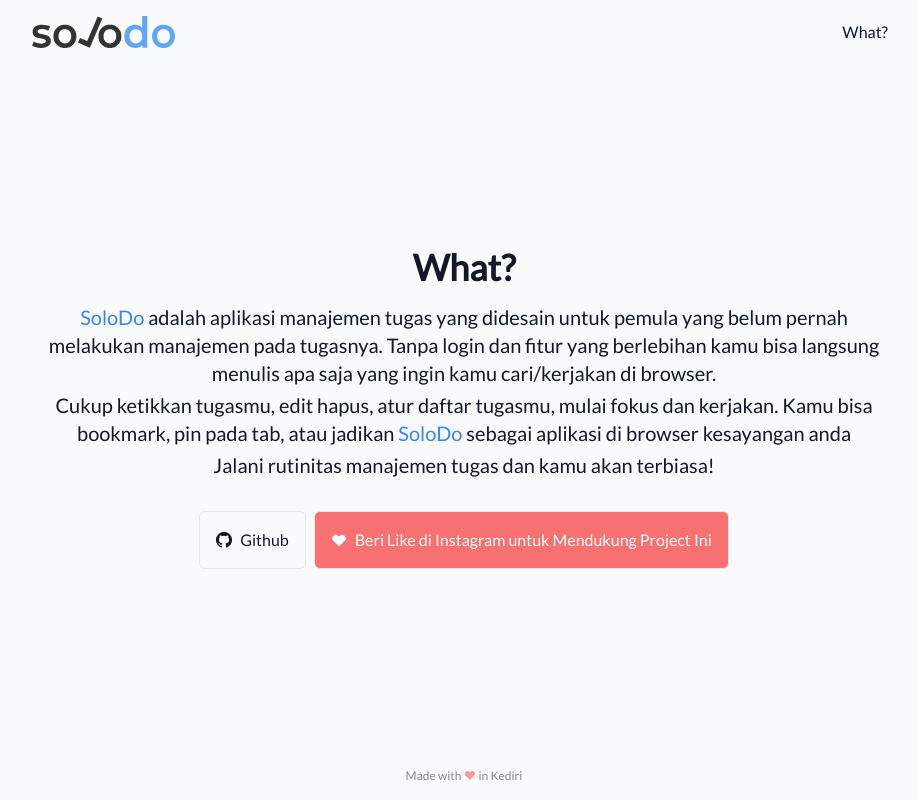
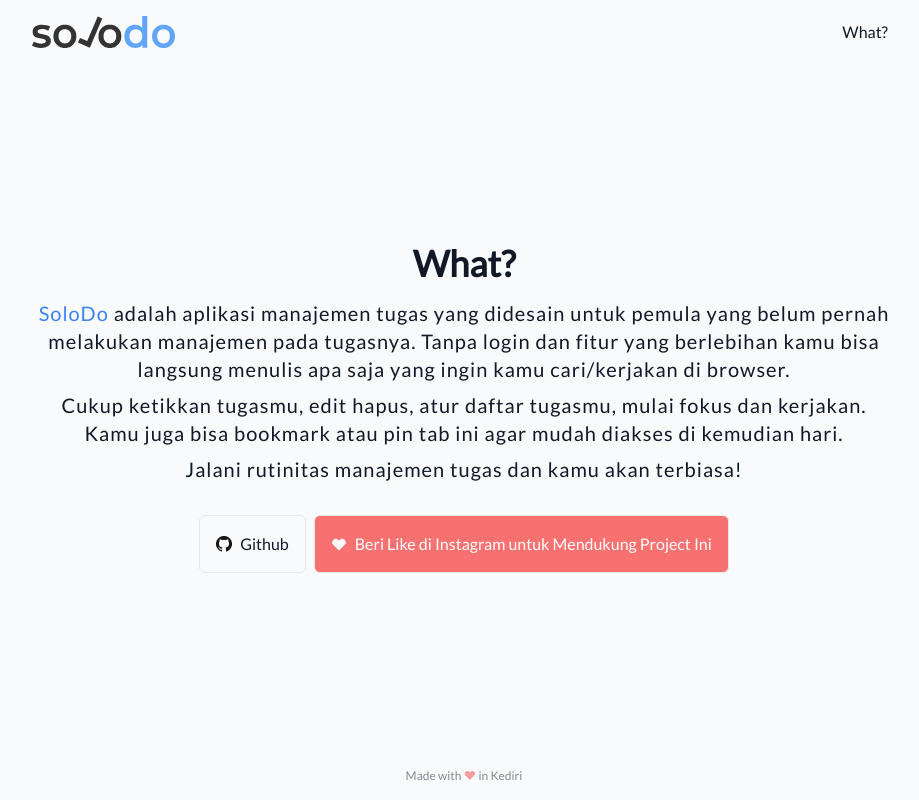
Before and after one commit to nwxxb/solodo, a React (Create React App) app: page /what in a window 1280 px wide. Shown: the whole page, without its empty margins (176-1095 px from the left). Built offline with nearby package versions, Linux system fonts and the light colour scheme.

Commit message:
add some security

```diff
--- a/package.json
+++ b/package.json
@@ -8,6 +8,7 @@
     "@testing-library/jest-dom": "^5.11.4",
     "@testing-library/react": "^11.1.0",
     "@testing-library/user-event": "^12.1.10",
+    "dompurify": "^2.2.6",
     "react": "^17.0.1",
     "react-beautiful-dnd": "^13.0.0",
     "react-contenteditable": "^3.3.5",
--- a/src/Card/CardOnEdit.js
+++ b/src/Card/CardOnEdit.js
@@ -2,7 +2,8 @@
 import { Draggable } from 'react-beautiful-dnd'
 import ContentEditable from 'react-contenteditable'
 import { useEffect, useState } from 'react'
-import { trimSpaces } from '../helper'
+import createDOMPurify from "dompurify";
+const DOMPurify = createDOMPurify(window);
 
 function CardOnEdit({ content, id, index, onTaskUpdate, onTaskCompleted, onTaskDelete }) {
   let [text, setText] = useState(content)
@@ -10,13 +11,13 @@
 
   function handlePaste(e) {
     e.preventDefault()
-    const text = e.clipboardData.getData('text/plain')
+    const text = DOMPurify.sanitize(e.clipboardData.getData('text/plain'))
     document.execCommand('insertHTML', false, text.trim().substr(0, 200))
   }
 
   useEffect(() => {
     if (onEdit && text !== content) {
-      onTaskUpdate(id, text);
+      onTaskUpdate(id, DOMPurify.sanitize(text));
     } else {
       if (!text) {
         cardOnDelete()
@@ -36,7 +37,7 @@
   }
 
   function handleChange(e) {
-    setText(trimSpaces(e.target.value).trim())
+    setText(e.target.value.trim())
   }
 
   function handleKeyDown(e) {
--- a/src/TodoList/TaskInput.js
+++ b/src/TodoList/TaskInput.js
@@ -1,4 +1,6 @@
 import { useRef } from 'react'
+import createDOMPurify from "dompurify";
+const DOMPurify = createDOMPurify(window);
 
 function TaskInput({ isDisabled, onTaskSubmit }) {
   const inputRef = useRef(null)
@@ -12,6 +14,12 @@
     }
   }
 
+  function handlePaste(e) {
+    e.preventDefault();
+    const text = DOMPurify.sanitize(e.clipboardData.getData("text/plain"))
+    document.execCommand("insertHTML", false, text.trim().substr(0, 200));
+  }
+
   function handleClick() {
     if (inputRef.current.value) {
       handleSubmit(inputRef.current.value)
@@ -20,7 +28,7 @@
   }
 
   function handleSubmit(value) {
-    const key = value.trim();
+    const key = DOMPurify.sanitize(value.trim());
     if (key) {
       onTaskSubmit(key);
     }
@@ -32,6 +40,7 @@
       <input
         ref={inputRef}
         onKeyDown={handleKeyDown}
+        onPaste={handlePaste}
         name="input-task"
         className="p-2 pl-4 text-xl w-full rounded focus:outline-none focus:ring focus:ring-blue-400"
         type="text"
--- a/src/WhatPage/What.js
+++ b/src/WhatPage/What.js
@@ -5,18 +5,17 @@
     return (
       <div className="flex flex-1 flex-col justify-center">
         <h1 className="text-4xl font-bold mb-4 text-center">What?</h1>
-        <p className="text-xl text-center mb-1">
+        <p className="text-xl text-center mb-2 tracking-wider">
           {solodoText} adalah aplikasi manajemen tugas yang didesain untuk
           pemula yang belum pernah melakukan manajemen pada tugasnya. Tanpa
           login dan fitur yang berlebihan kamu bisa langsung menulis apa saja
           yang ingin kamu cari/kerjakan di browser.
         </p>
-        <p className="text-xl text-center mb-1">
+        <p className="text-xl text-center mb-2 tracking-wider">
           Cukup ketikkan tugasmu, edit hapus, atur daftar tugasmu, mulai fokus
-          dan kerjakan. Kamu bisa bookmark, pin pada tab, atau jadikan{" "}
-          {solodoText} sebagai aplikasi di browser kesayangan anda
+          dan kerjakan. Kamu juga bisa bookmark atau pin tab ini agar mudah diakses di kemudian hari.
         </p>
-        <p className="text-xl text-center mb-8">
+        <p className="text-xl text-center mb-8 tracking-wider">
           Jalani rutinitas manajemen tugas dan kamu akan terbiasa!
         </p>
         <div className="flex flex-col sm:flex-row justify-center">
```
Also changed, not shown: 1 other file (tests, documents, lock files or other folders).
